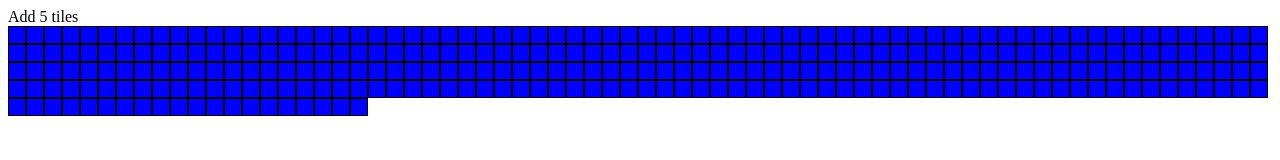
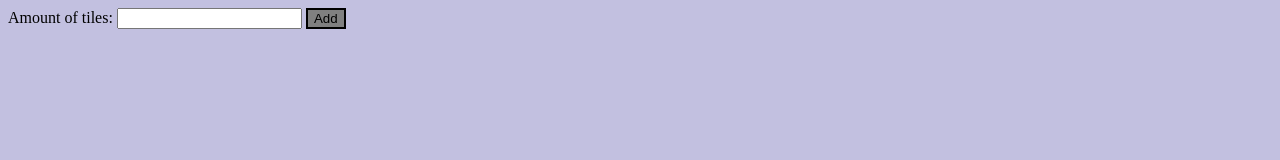
Before and after one commit to nafernandez302/etch-a-sketch, a plain HTML site: page index.html in a window 1280 px wide. Drawn offline with Linux system fonts and the light colour scheme.

Commit message:
funciones terminadas

```diff
--- a/index.html
+++ b/index.html
@@ -7,7 +7,11 @@
     <title>Etch a sketch</title>
 </head>
 <body>
-    <div class="button">Add 5 tiles</div>
+    <div class="adder">
+        <span>Amount of tiles: </span>
+        <input type="text" name="item" id="inputTile">
+        <button class="button">Add</button>
+    </div>
     <div class="container"></div>
 
 
--- a/script.js
+++ b/script.js
@@ -1,13 +1,25 @@
 function createGrid(){
     const grid = document.createElement("div");
     grid.classList.add("tile");
-    return grid
+    return grid;
 }
 
+function cleanContainer() {
+    const output = document.querySelector(".container");
+    output.innerHTML = ""; // Limpiar el contenido anterior
+}
+
+function appendGrid(container){
+    container.appendChild(createGrid());
+}
 
 const container = document.querySelector(".container");
-
-let n = 300;
-for (let index = 0; index < n; index++) {
-    container.appendChild(createGrid());
-}
+const buttonAdd = document.querySelector(".button");
+const input = document.querySelector("#inputTile");
+buttonAdd.addEventListener("click", function(){
+    cleanContainer();
+    let n = input.value;
+    for (let i = 0; i<n; i++) {
+        appendGrid(container);
+    }
+});
--- a/style.css
+++ b/style.css
@@ -1,8 +1,11 @@
-
+body{
+    background-color: #c2c0e0;
+}
 
 .container{
     display:flex;
     flex-wrap: wrap;
+    margin-top: 20px;
 }
 
 .tile{
@@ -11,3 +14,12 @@
     border: 1px solid black;
     background-color: blue;
 }
+
+.tile:hover{
+    background-color: #6a62fa;
+}
+
+.button{
+    background-color: gray;
+    border: 2px solid black;
+}
```
